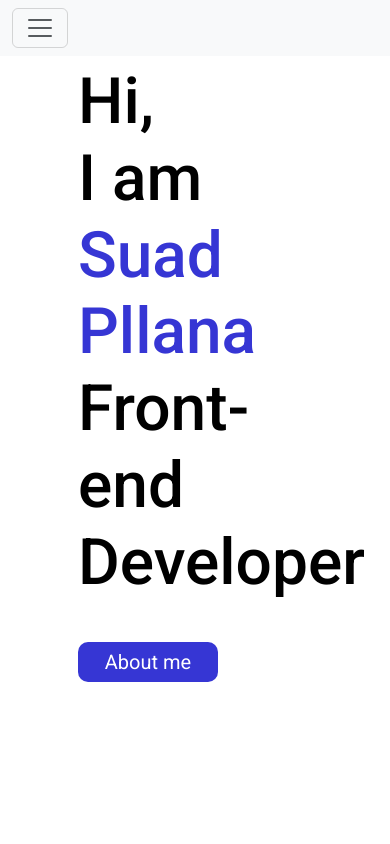
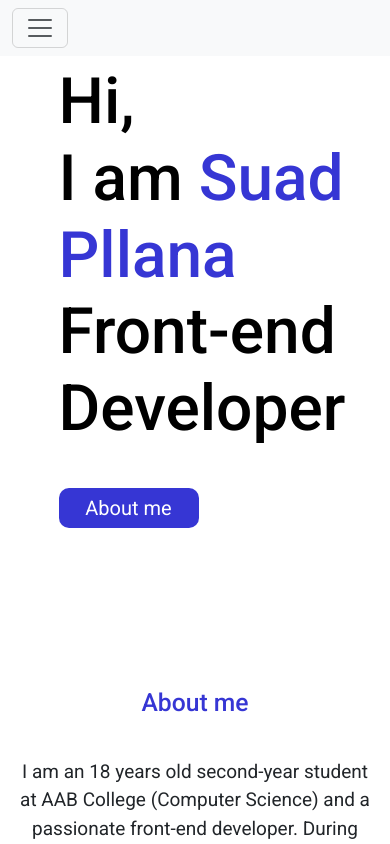
Before and after one commit to suadpllana/portofolio, a React (Vite) app: page / in a window 390 px wide. Shown: the top 844 px of the page. Built offline with nearby package versions, Linux system fonts and the light colour scheme.

Commit message:
first commit

```diff
--- a/src/components/Home/Portofolio.css
+++ b/src/components/Home/Portofolio.css
@@ -12,13 +12,13 @@ body{
     color: black;
     font-size: 4rem;
     animation: fadeIn 2s ease-in-out  alternate;
-    text-align: left;
+
     margin-top: 4rem;
 }
 #introduction{
     width: 40%;
     margin-left: 20%;
-
+text-align: left;
 
 
 }
@@ -34,6 +34,7 @@ body{
     cursor: pointer;
     background-color: rgb(54, 54, 212);
     animation: fadeIn 2s ease-in-out  alternate;
+
 }
 #introduction button:hover{
     opacity: 0.7;
@@ -55,7 +56,7 @@ span{
  }
 
  @media (max-width: 767px){
-    .introduction {
+    #introduction {
         width: 80%;
         margin-left: 15%;
     }
--- a/src/components/Nav/Nav.css
+++ b/src/components/Nav/Nav.css
@@ -1,16 +1,6 @@
-*{
-    text-align: center;
-}
 
-.navbar .navbar-expand-lg .bg-body-tertiary{
-    position: fixed;
-    z-index: 2;
-    min-height: 55px;
-    height: auto;
-    width: 100%;
-    top: 0;
 
-}
+
 
 .scroll-link{
     margin-right: 20px;
```
